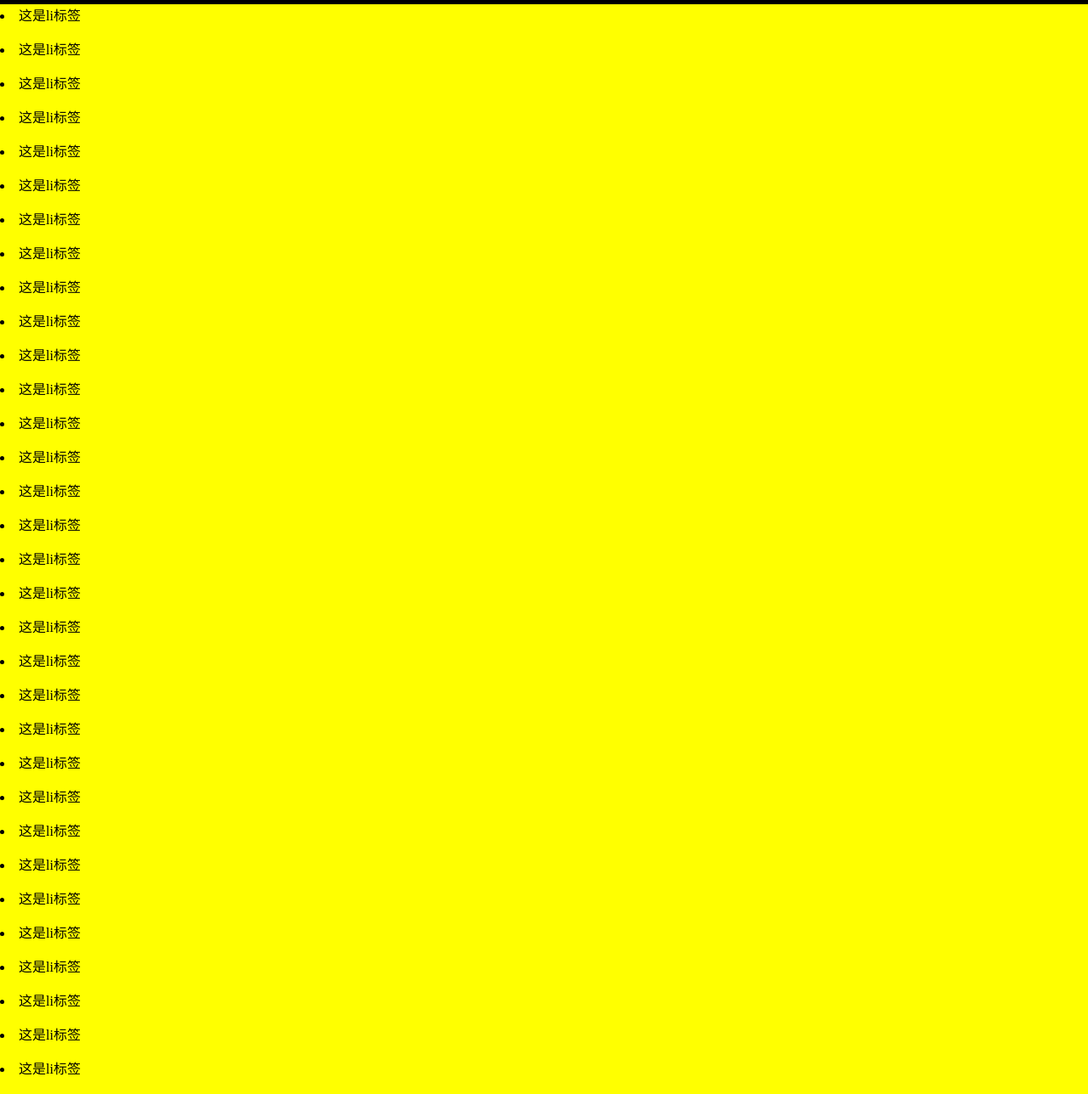
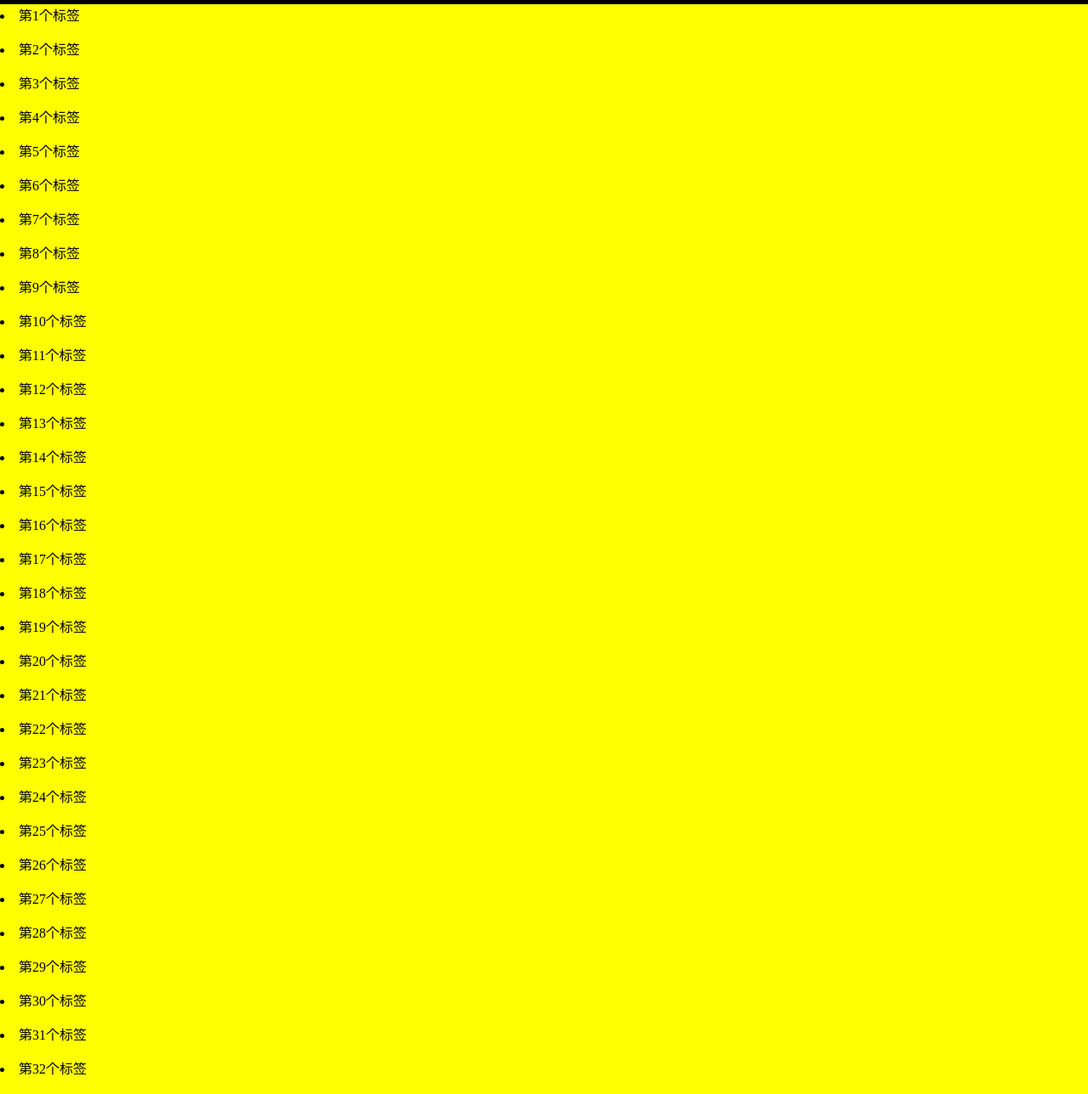
Before and after one commit to leegsen7/note, a website: page src/2017/scroll_and_fixed_top/index.html in a window 1280 px wide. Shown: the part 105-1393 px from the top of the page at 85% size. Drawn offline with Linux system fonts and the light colour scheme.

Commit message:
update add li element

```diff
--- a/src/2017/scroll_and_fixed_top/index.html
+++ b/src/2017/scroll_and_fixed_top/index.html
@@ -18,7 +18,7 @@
 		text-align: center;
 	}
 	.content{
-		height: 3000px;
+		padding-bottom: 25px;
 		background: yellow;
 	}
 	.content-fix-tab{
@@ -53,48 +53,7 @@
 		<div class="content-fix-tab">
 			fixTab
 		</div>
-		<div class="content-main">
-			<li>这是li标签</li>
-			<li>这是li标签</li>
-			<li>这是li标签</li>
-			<li>这是li标签</li>
-			<li>这是li标签</li>
-			<li>这是li标签</li>
-			<li>这是li标签</li>
-			<li>这是li标签</li>
-			<li>这是li标签</li>
-			<li>这是li标签</li>
-			<li>这是li标签</li>
-			<li>这是li标签</li>
-			<li>这是li标签</li>
-			<li>这是li标签</li>
-			<li>这是li标签</li>
-			<li>这是li标签</li>
-			<li>这是li标签</li>
-			<li>这是li标签</li>
-			<li>这是li标签</li>
-			<li>这是li标签</li>
-			<li>这是li标签</li>
-			<li>这是li标签</li>
-			<li>这是li标签</li>
-			<li>这是li标签</li>
-			<li>这是li标签</li>
-			<li>这是li标签</li>
-			<li>这是li标签</li>
-			<li>这是li标签</li>
-			<li>这是li标签</li>
-			<li>这是li标签</li>
-			<li>这是li标签</li>
-			<li>这是li标签</li>
-			<li>这是li标签</li>
-			<li>这是li标签</li>
-			<li>这是li标签</li>
-			<li>这是li标签</li>
-			<li>这是li标签</li>
-			<li>这是li标签</li>
-			<li>这是li标签</li>
-			<li>这是li标签</li>
-		</div>
+		<div class="content-main"></div>
 	</div>
 <script>
 var element = document.getElementsByClassName('content-fix-tab')[0];
@@ -102,6 +61,15 @@ var elementHeight = element.offsetHeight;
 var header = document.getElementsByTagName('header')[0];
 var headerHeight = header.offsetHeight;
 var timout = null;
+var contentMainEle = document.getElementsByClassName('content-main')[0]
+var addCount = 100
+var htmlStr = ''
+
+for (let i=1; i<addCount+1; i++) {
+	htmlStr += `<li>第${i}个标签</li>`
+}
+
+contentMainEle.innerHTML = htmlStr
 
 // 判断类是否存在
 Element.prototype.hasClass = function(aClass){
@@ -129,7 +97,8 @@ var isSupportSticky = (function (){
       	o = document.body;
     n.style.cssText = "display:none;" + e,
     o.appendChild(n);
-    var a = /sticky/i.test(window.getComputedStyle(n).position);
+    var position = window.getComputedStyle(n).position
+    var a = /sticky/i.test(position);
     return o.removeChild(n),
     	n = null,
     	a;
```
